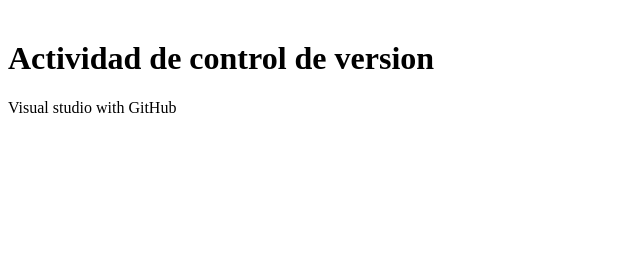
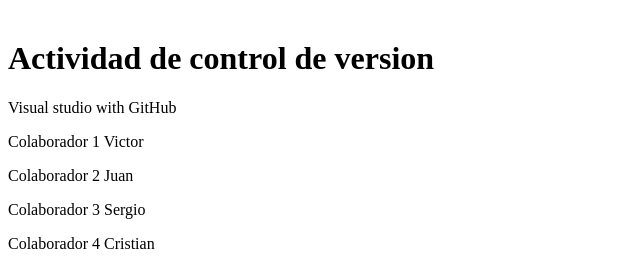
Before and after one commit to victor9904/Web-abarrotes, a plain HTML site: page Index.html in a window 1280 px wide. Shown: the part 695-964 px from the top of the page, without its empty margins (0-640 px from the left). Before the commit the page ends 828 px from the top, so only its background shows below. Drawn offline with Linux system fonts and the light colour scheme.

Commit message:
Se agregaron colaboradores

```diff
--- a/Index.html
+++ b/Index.html
@@ -24,5 +24,19 @@
     <br>
     <h1>Actividad de control de version</h1>
     <p>Visual studio with GitHub</p>
+    <section>
+        <article>
+            <p>Colaborador 1 Victor</p>
+        </article>
+        <article>
+            <p>Colaborador 2 Juan</p>
+        </article>
+        <article>
+            <p>Colaborador 3 Sergio</p>
+        </article>
+        <article>
+            <p>Colaborador 4 Cristian</p>
+        </article>
+    </section>
 </body>
 </html>
```
